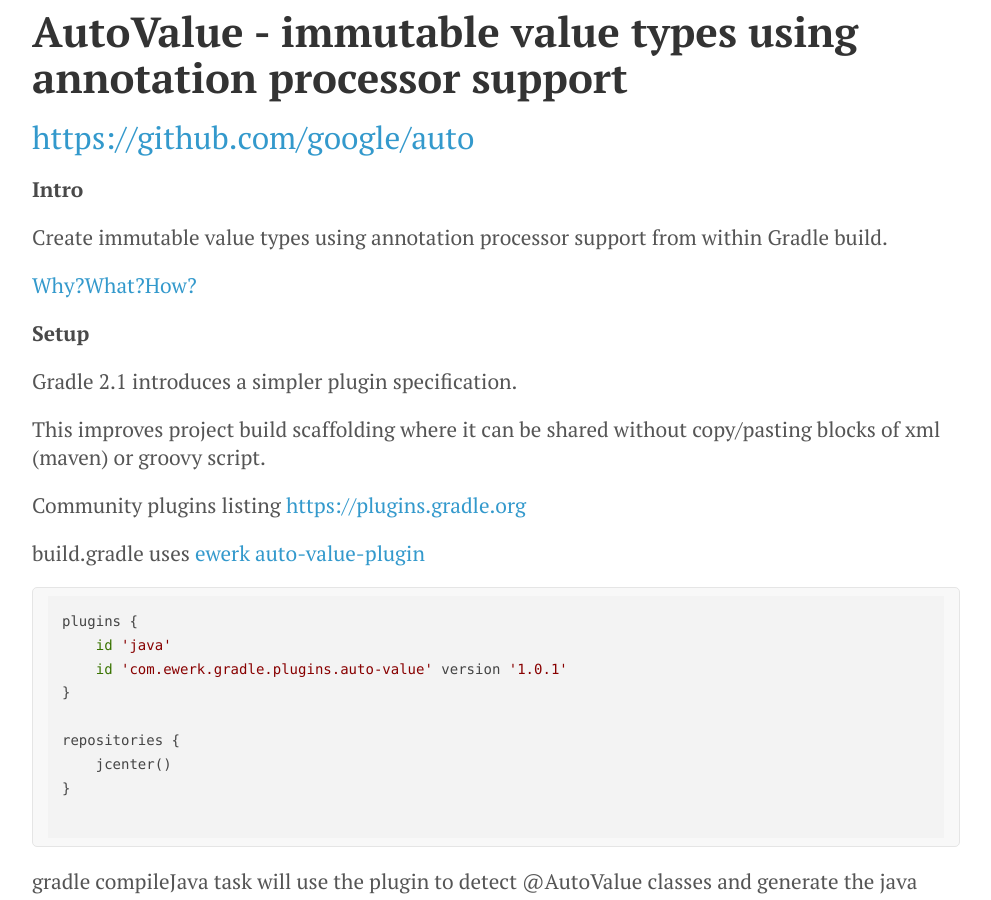
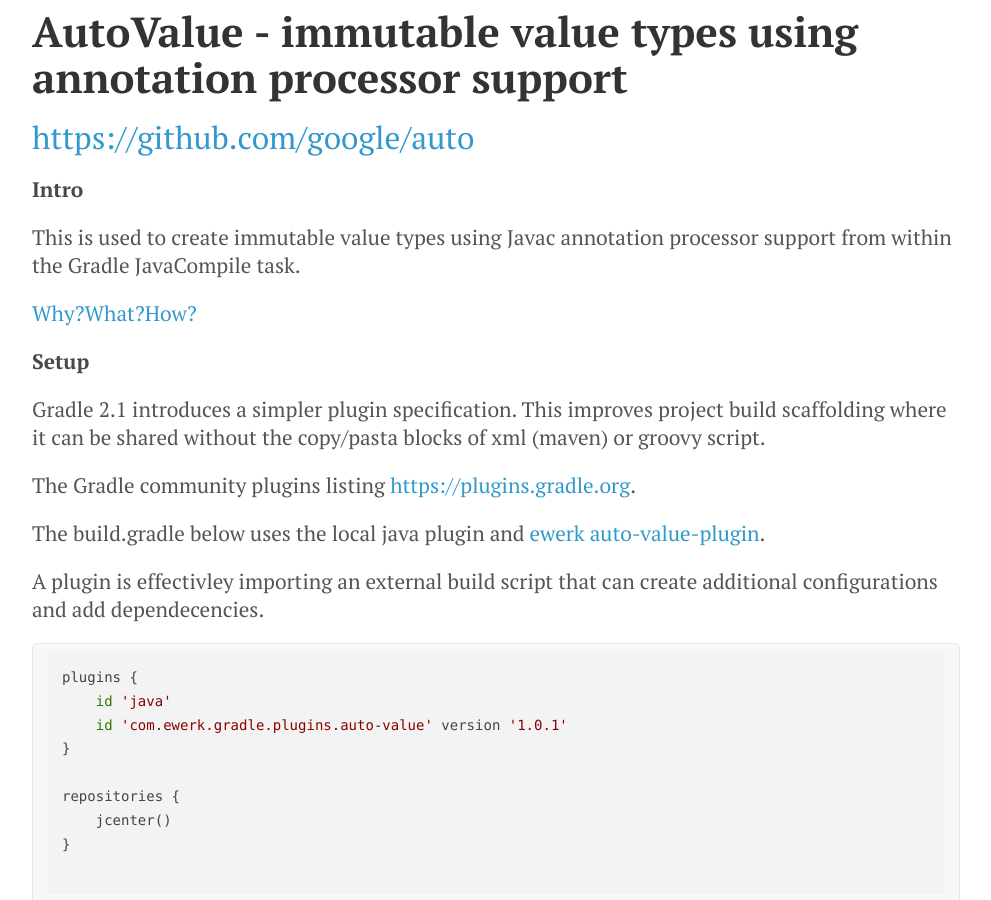
Before and after one commit to griffio/griffio.github.io, a Jekyll site: the page built from _posts/2014-12-11-Autovalue.md, in a window 1280 px wide and 900 px high. Shown: the whole window, without its empty margins (144-1135 px from the left). Built offline with Jekyll 4.4.1, drawn with Linux system fonts in a browser that asks for light colours; nearby versions of some CDN libraries.

Commit message:
Update 2014-12-11-Autovalue.md

```diff
--- a/_posts/2014-12-11-Autovalue.md
+++ b/_posts/2014-12-11-Autovalue.md
@@ -13,20 +13,19 @@
 
 #### Intro
 
-Create immutable value types using annotation processor support from within Gradle build.
+This is used to create immutable value types using Javac annotation processor support from within the Gradle JavaCompile task.
 
 [Why?What?How?](https://docs.google.com/presentation/d/14u_h-lMn7f1rXE1nDiLX0azS3IkgjGl5uxp5jGJ75RE/edit?pli=1#slide=id.g2a5e9c4a8_00)
 
 #### Setup
 
-Gradle 2.1 introduces a simpler plugin specification.
+Gradle 2.1 introduces a simpler plugin specification. This improves project build scaffolding where it can be shared without the copy/pasta blocks of xml (maven) or groovy script.
 
-This improves project build scaffolding where it can be shared without copy/pasting blocks of xml (maven) or
-groovy script.
+The Gradle community plugins listing [https://plugins.gradle.org](https://plugins.gradle.org).
 
-Community plugins listing [https://plugins.gradle.org](https://plugins.gradle.org)
+The build.gradle below uses the local java plugin and [ewerk auto-value-plugin](https://github.com/ewerk/gradle-plugins/tree/master/auto-value-plugin).
 
-build.gradle uses [ewerk auto-value-plugin](https://github.com/ewerk/gradle-plugins/tree/master/auto-value-plugin)
+A plugin is effectivley importing an external build script that can create additional configurations and add dependecencies.
 
 ~~~groovy
 plugins {
```
